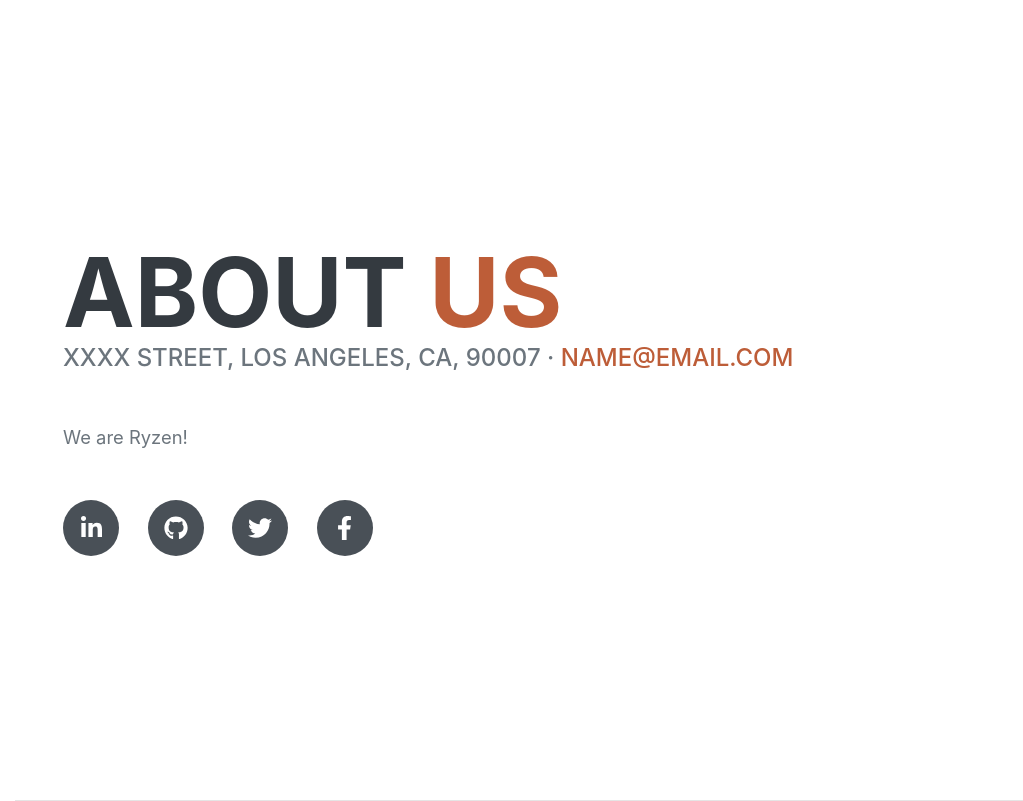
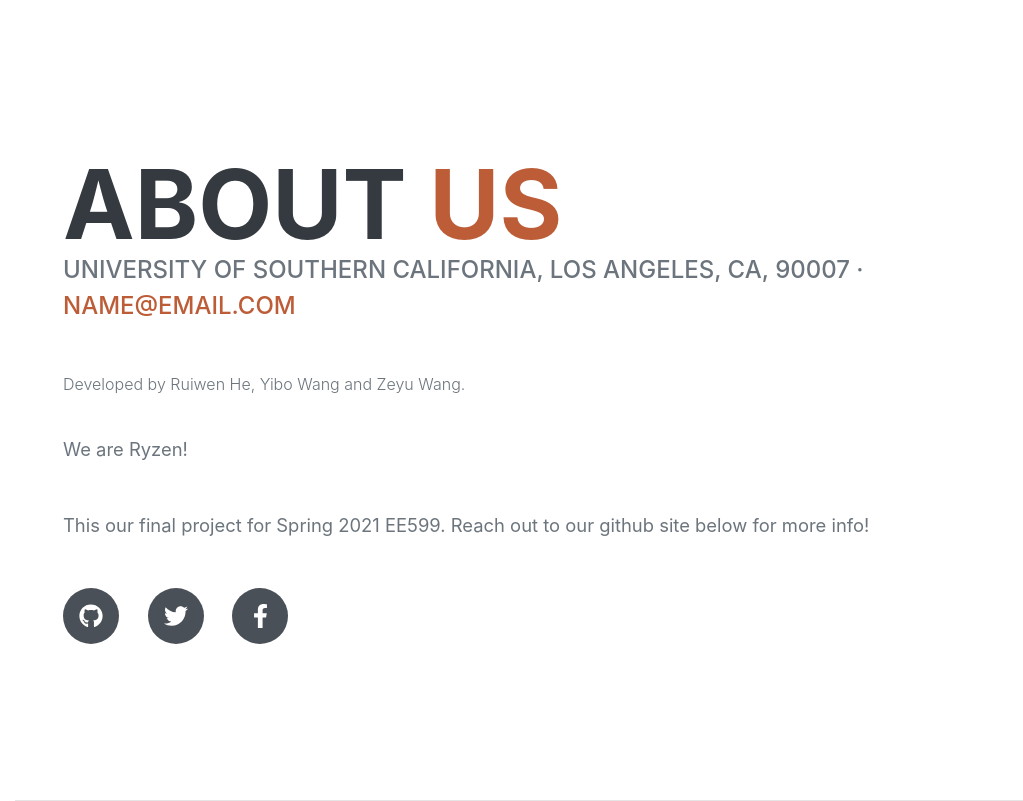
Before and after one commit to LoneRan/EE599CloudFinalProject, a Flask app: page /about in a window 1280 px wide. Shown: the whole page, without its empty margins (257-1280 px from the left). Run offline with Flask 2, Linux system fonts and the light colour scheme; some libraries are stand-ins or nearby versions; some web fonts are replaced.

Commit message:
update about page

```diff
--- a/templates/about.html
+++ b/templates/about.html
@@ -26,13 +26,15 @@
                         <span class="text-primary">US</span>
                     </h1>
                     <div class="subheading mb-5">
-                        xxxx Street, Los Angeles, CA, 90007 ·
+                        University of Southern California, Los Angeles, CA, 90007 ·
                         <a href="mailto:name@email.com">name@email.com</a>
                     </div>
+                    <p class="font-weight-light">Developed by Ruiwen He, Yibo Wang and Zeyu Wang.</p>
+                    <br>
                     <p class="lead mb-5">We are Ryzen!</p>
+                    <p class="lead mb-5">This our final project for Spring 2021 EE599. Reach out to our github site below for more info!</p>
                     <div class="social-icons">
-                        <a class="social-icon" href="#"><i class="fab fa-linkedin-in"></i></a>
-                        <a class="social-icon" href="#"><i class="fab fa-github"></i></a>
+                        <a class="social-icon" href="https://github.com/LoneRan/EE599CloudFinalProject"><i class="fab fa-github"></i></a>
                         <a class="social-icon" href="#"><i class="fab fa-twitter"></i></a>
                         <a class="social-icon" href="#"><i class="fab fa-facebook-f"></i></a>
                     </div>
```
